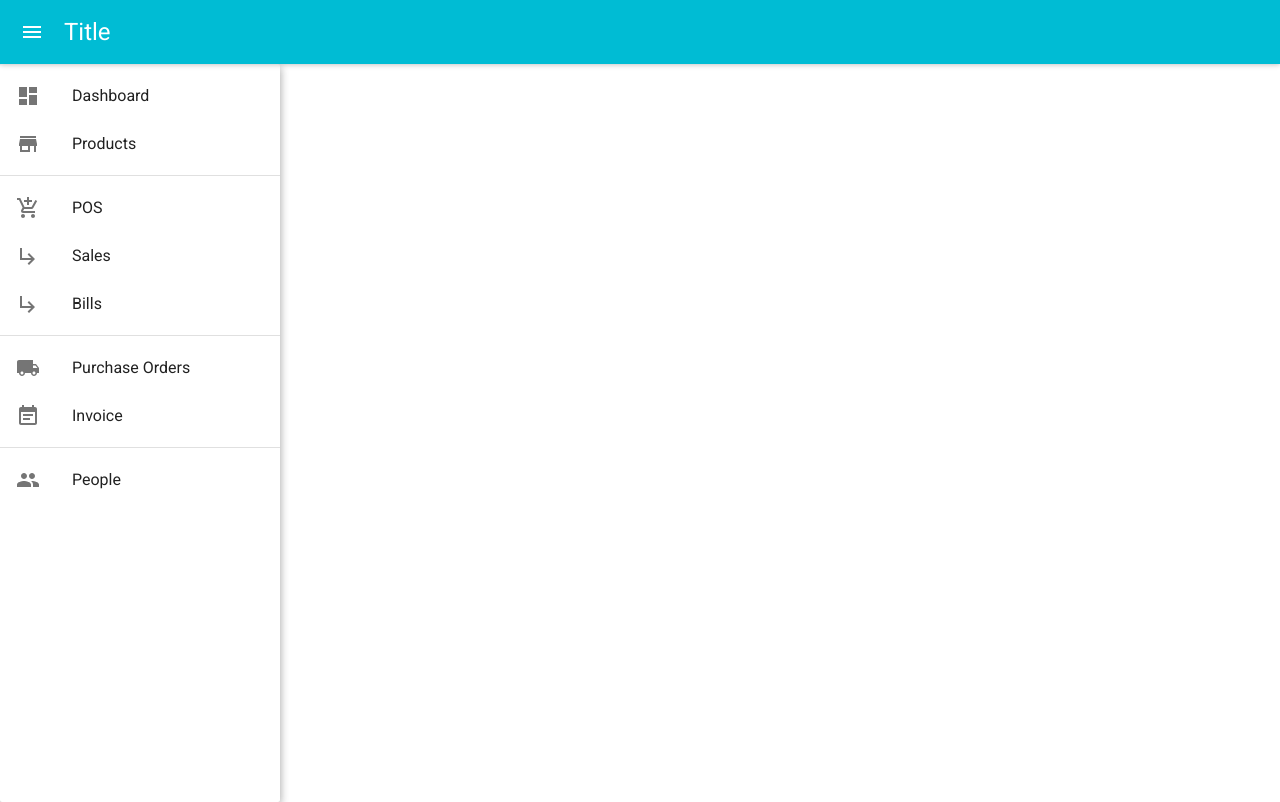
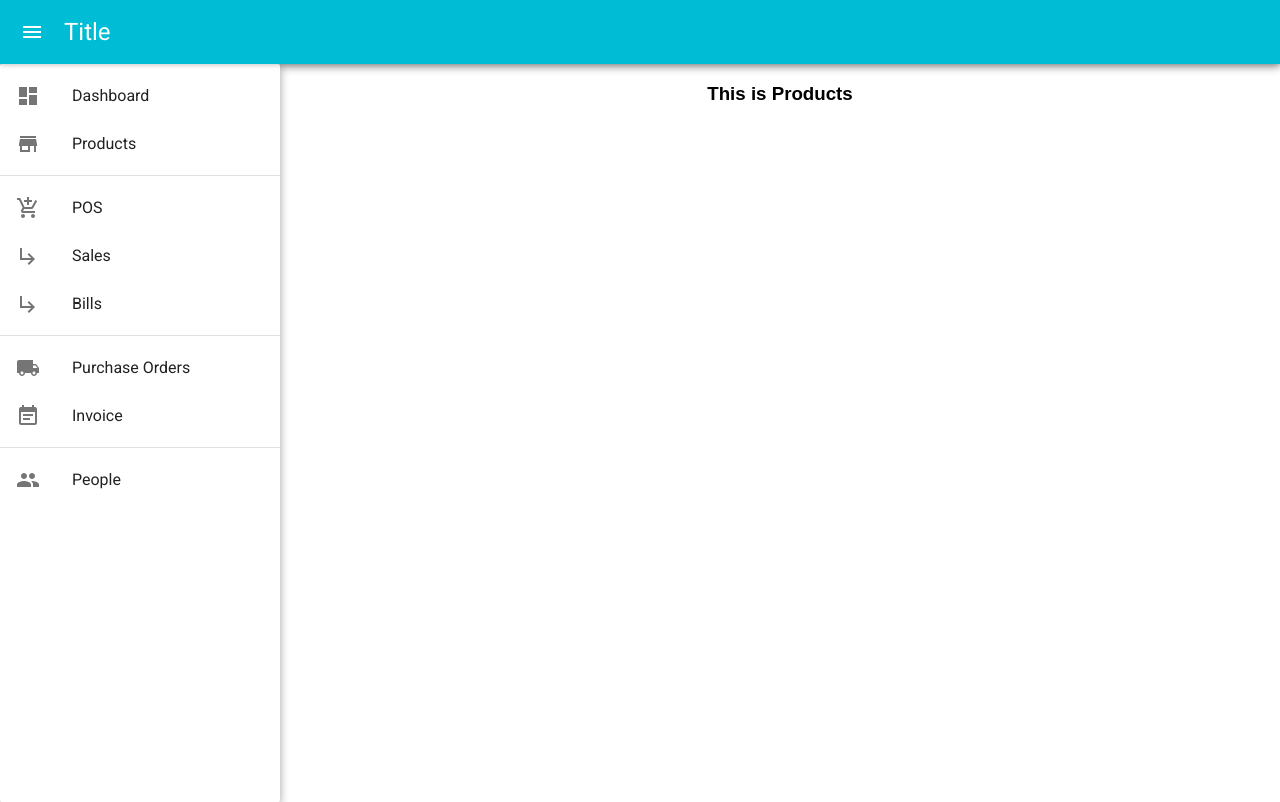
Before and after one commit to pedapudibhargav/inventoryManagement, a React (Create React App) app: page /products in a window 1280 px wide. Built offline with nearby package versions, Linux system fonts and the light colour scheme; what react-tap-event-plugin would draw is missing.

Commit message:
React Router integration

```diff
--- a/package.json
+++ b/package.json
@@ -4,7 +4,10 @@
   "private": true,
   "dependencies": {
     "react": "^15.4.2",
-    "react-dom": "^15.4.2"
+    "react-dom": "^15.4.2",
+    "react-redux": "^5.0.4",
+    "react-router-dom": "^4.1.1",
+    "react-tap-event-plugin": "^2.0.1"
   },
   "devDependencies": {
     "react-scripts": "0.9.5"
--- a/src/App.css
+++ b/src/App.css
@@ -17,7 +17,9 @@
 .App-intro {
   font-size: large;
 }
-
+a{
+  text-decoration: none;
+}
 @keyframes App-logo-spin {
   from { transform: rotate(0deg); }
   to { transform: rotate(360deg); }
--- a/src/App.js
+++ b/src/App.js
@@ -1,9 +1,19 @@
 import React, { Component } from 'react';
-import ReactDOM from 'react-dom';
+{/* import ReactDOM from 'react-dom'; */}
+import {
+  BrowserRouter as Router,
+  Route,
+  Switch,
+  Link
+} from 'react-router-dom';
 import injectTapEventPlugin from 'react-tap-event-plugin';
 import MuiThemeProvider from 'material-ui/styles/MuiThemeProvider';
 import AppBar from 'material-ui/AppBar';
-import LeftSideNav from "./components/sideNav/LeftSideNav"
+import Paper from 'material-ui/Paper';
+import LeftSideNav from "./components/sideNav/LeftSideNav";
+import Dashboard from "./views/Dashboard";
+import Products from "./views/Products";
+import POS from "./views/POS";
 
 import './App.css';
 
@@ -35,18 +45,28 @@ class App extends Component {
     return (
       <div className="App" style={appStyle}>
         <MuiThemeProvider>
+          <Paper zDepth={2} style={style.menuPaper} >
               <AppBar
                   title="Title"
                   iconClassNameRight="muidocs-icon-navigation-expand-more"
                  style={{textAlign:'left'}}
                  onTouchTap={this.handleLeftNavToggle}/>
+          </Paper>
         </MuiThemeProvider>
-        <main style={style.mainTag}>
-            <LeftSideNav ></LeftSideNav>
-            <div id="main-body" style={style.mainBody}>
 
-            </div>
-        </main>
+        <Router>
+          <main style={style.mainTag}>
+              <LeftSideNav ></LeftSideNav>
+              <div id="main-body" style={style.mainBody}>
+                  <div>
+                       <Route exact path="/" component={Dashboard}/>
+                       <Route path="/products" component={Products}/>
+                       <Route path="/pos" component={POS}/>
+                  </div>
+
+              </div>
+          </main>
+        </Router>
       </div>
     );
   }
--- a/src/components/sideNav/LeftSideNav.js
+++ b/src/components/sideNav/LeftSideNav.js
@@ -11,8 +11,11 @@ import MapsLocalShipping from 'material-ui/svg-icons/maps/local-shipping';
 import NotificationEventNote from 'material-ui/svg-icons/notification/event-note';
 import SocialPeople from 'material-ui/svg-icons/social/people';
 import NavigationSubdirectoryArrowRight from 'material-ui/svg-icons/navigation/subdirectory-arrow-right';
-import FontIcon from 'material-ui/FontIcon';
-
+import {
+  BrowserRouter as Router,
+  Route,
+  Link
+} from 'react-router-dom';
 export default class LeftSideNav extends React.Component {
 
   render() {
@@ -37,10 +40,16 @@ export default class LeftSideNav extends React.Component {
           <MuiThemeProvider>
             <Paper zDepth={2} style={style.menuPaper} >
                   <Menu style={style.menu}>
+                    <Link to="/">
                       <MenuItem primaryText="Dashboard" leftIcon={<ActionDashboard />} />
+                    </Link>
+                    <Link to="/products">
                       <MenuItem primaryText="Products" leftIcon={<ActionStore />} />
+                    </Link>
                     <Divider />
+                    <Link to="/pos">
                       <MenuItem primaryText="POS" leftIcon={<ActionAddShoppingCart />} />
+                    </Link>
                     <MenuItem primaryText="Sales" leftIcon={<NavigationSubdirectoryArrowRight />}/>
                     <MenuItem primaryText="Bills" leftIcon={<NavigationSubdirectoryArrowRight />}/>
                     <Divider />
--- /dev/null
+++ b/src/views/Dashboard.js
@@ -0,0 +1,26 @@
+import React from "react";
+import MuiThemeProvider from 'material-ui/styles/MuiThemeProvider';
+
+export default class POS extends React.Component {
+
+  render() {
+    const style = {
+      menuWrapper: {
+        width:'280px',
+        float:'left',
+        height:"100%"
+      },
+      menu:{
+      },
+      menuPaper:{
+      }
+    };
+    return (
+      <div>
+          <MuiThemeProvider>
+              <h3>This is Dashboar is working....</h3>
+          </MuiThemeProvider>
+      </div>
+    );
+  }
+}
--- /dev/null
+++ b/src/views/POS.js
@@ -0,0 +1,26 @@
+import React from "react";
+import MuiThemeProvider from 'material-ui/styles/MuiThemeProvider';
+
+export default class Products extends React.Component {
+
+  render() {
+    const style = {
+      menuWrapper: {
+        width:'280px',
+        float:'left',
+        height:"100%"
+      },
+      menu:{
+      },
+      menuPaper:{
+      }
+    };
+    return (
+      <div>
+          <MuiThemeProvider>
+              <h3>This is POS Page</h3>
+          </MuiThemeProvider>
+      </div>
+    );
+  }
+}
--- /dev/null
+++ b/src/views/Products.js
@@ -0,0 +1,26 @@
+import React from "react";
+import MuiThemeProvider from 'material-ui/styles/MuiThemeProvider';
+
+export default class Products extends React.Component {
+
+  render() {
+    const style = {
+      menuWrapper: {
+        width:'280px',
+        float:'left',
+        height:"100%"
+      },
+      menu:{
+      },
+      menuPaper:{
+      }
+    };
+    return (
+      <div>
+          <MuiThemeProvider>
+              <h3>This is Products</h3>
+          </MuiThemeProvider>
+      </div>
+    );
+  }
+}
```
Also changed, not shown: src/components/RouterConfig.js (added, +15 -0 lines), 1 other file (tests, documents, lock files or other folders). Lines whose indentation alone changed are shown as unchanged.
